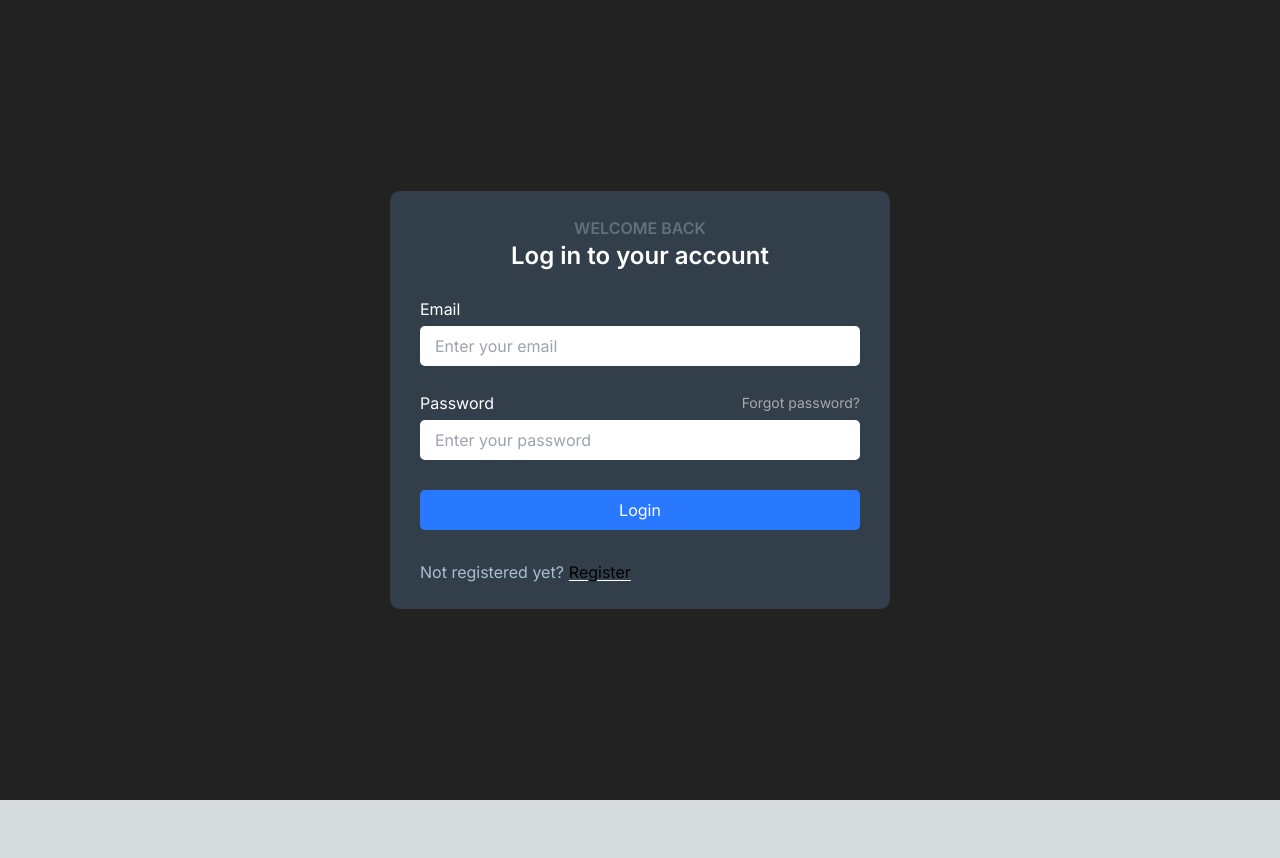
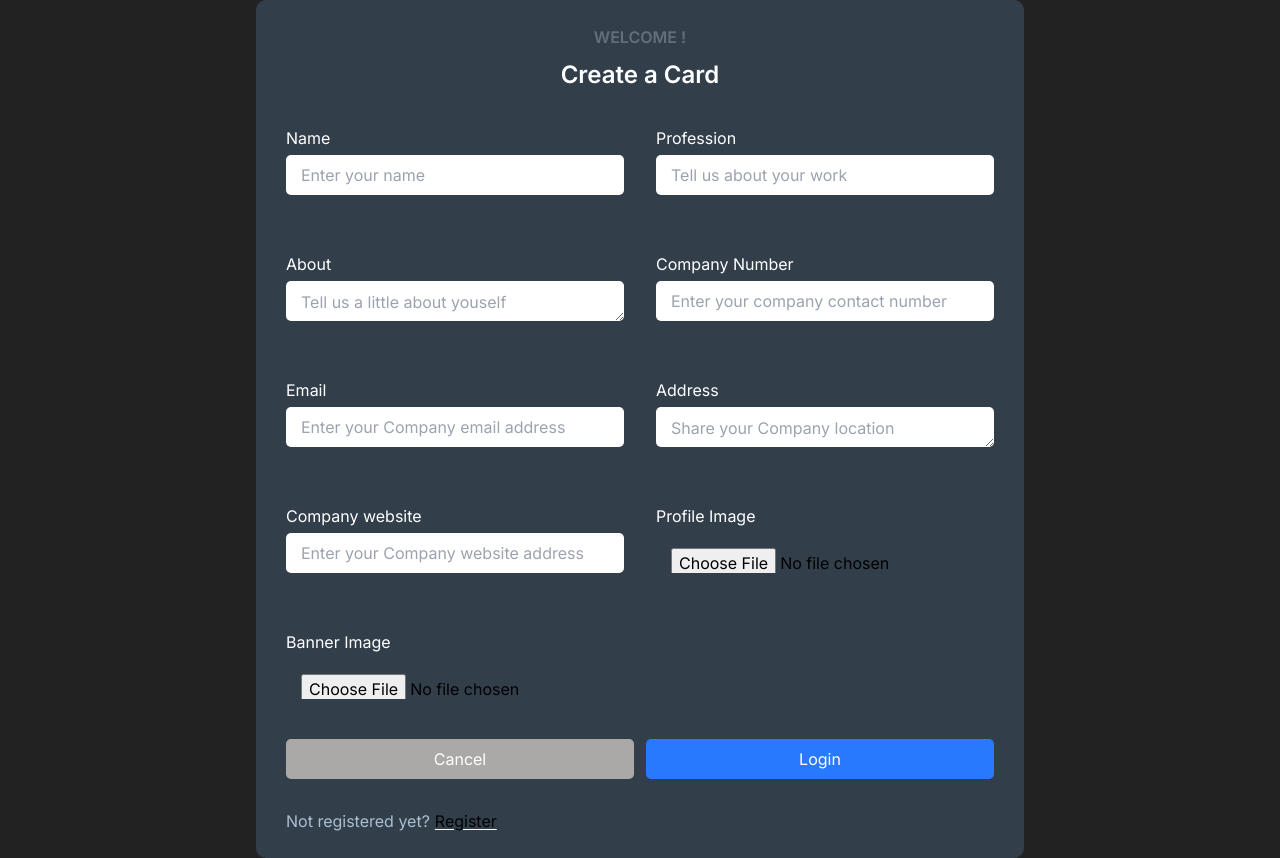
Before and after one commit to jaykanjia/smart_card_client, a Next.js app: page /signup in a window 1280 px wide. Before the commit the page ends 800 px from the top, so only its background shows below. Built offline with nearby package versions, Linux system fonts and the light colour scheme.

Commit message:
create a card page roughly done

```diff
--- a/src/app/signup/page.js
+++ b/src/app/signup/page.js
@@ -1,9 +1,10 @@
 import Challenge from "@/components/SignUp";
+import Register from "@/components/RegisterForm";
 import React from 'react';
 
 const page = () => {
   return (
-    <div><Challenge /></div>
+    <div><Register /></div>
   )
 }
 
--- /dev/null
+++ b/src/components/RegisterForm/index.jsx
@@ -0,0 +1,138 @@
+"use client"
+import React from "react";
+import Image from "next/image";
+import styles from "./register.module.css";
+
+export default function Register() {
+    return (
+        <main className={styles.logincontainer}>
+            <div className={styles.container}>
+                <div className={styles.wb}>WELCOME !</div>
+                <div className={styles.title}>Create a Card</div>
+
+                <div className="grid md:grid-cols-2 gap-8 w-full  ">
+                    <div className={styles.fieldcon}>
+                        <span className={styles.details}>Name</span>
+                        <input
+                            className={styles.inputstyle}
+                            type="name"
+                            placeholder="Enter your name"
+                            required
+                        />
+                    </div>
+                    <div className={styles.fieldcon}>
+                        <div className={styles.data}>
+                            <span className={styles.details}>Profession</span>
+                            {/* <button className={styles.fp}>Forgot password?</button> */}
+                        </div>
+                        <input
+                            className={styles.inputstyle}
+                            type="profession"
+                            placeholder="Tell us about your work"
+                            required
+                        />
+                    </div>
+                    <div className={styles.fieldcon}>
+                        <div className={styles.data}>
+                            <span className={styles.details}>About</span>
+                            {/* <button className={styles.fp}>Forgot password?</button> */}
+                        </div>
+                        < textarea
+                            className={styles.inputstyle}
+                            type="about"
+                            placeholder="Tell us a little about youself"
+                            required
+                            style={{ resize: 'vertical', overflow: 'hidden', height: '40px', paddingTop: '9px' }}
+                            onInput={(e) => {
+                                e.target.style.height = 'auto';
+                                e.target.style.height = e.target.scrollHeight + 'px';
+                            }}
+                        />
+                    </div>
+                    <div className={styles.fieldcon}>
+                        <span className={styles.details}>Company Number</span>
+                        <input
+                            className={styles.inputstyle}
+                            type="number"
+                            placeholder="Enter your company contact number"
+                            required
+                            style={{ appearance: 'textfield', '-moz-appearance': 'textfield' }}
+                        />
+                    </div>
+                    <div className={styles.fieldcon}>
+                        <span className={styles.details}>Email</span>
+                        <input
+                            className={styles.inputstyle}
+                            type="email"
+                            placeholder="Enter your Company email address"
+                            required
+                            pattern="[a-z0-9._%+-]+@[a-z0-9.-]+\.[a-z]{2,}$"
+                            title="Please enter a valid email address"
+                        />
+                    </div>
+                    <div className={styles.fieldcon}>
+                        <div className={styles.data}>
+                            <span className={styles.details}>Address</span>
+                            {/* <button className={styles.fp}>Forgot password?</button> */}
+                        </div>
+                        < textarea
+                            className={styles.inputstyle}
+                            type="address"
+                            placeholder="Share your Company location"
+                            required
+                            style={{ resize: 'vertical', overflow: 'hidden', height: '40px', paddingTop: '9px' }}
+                            onInput={(e) => {
+                                e.target.style.height = 'auto';
+                                e.target.style.height = e.target.scrollHeight + 'px';
+                            }}
+                        />
+                    </div>
+                    <div className={styles.fieldcon}>
+                        <span className={styles.details}>Company website</span>
+                        <input
+                            className={styles.inputstyle}
+                            type="url"
+                            placeholder="Enter your Company website address"
+                            required
+                            pattern="https?://.+"
+                            title="Please enter a valid URL starting with http:// or https://"
+                        />
+                    </div>
+
+                    <div className={styles.fieldcon}>
+                        <span className={styles.details}>Profile Image</span>
+                        <input
+                            className={styles.inputstyle}
+                            type="file"
+                            aria-label="profile image"
+                            accept=".png, .jpg, .jpeg"
+                            required
+                        />
+                    </div>
+                    <div className={styles.fieldcon}>
+                        <span className={styles.details}>Banner Image</span>
+                        <input
+                            className={styles.inputstyle}
+                            type="file"
+                            aria-label="banner image"
+                            accept=".png, .jpg, .jpeg"
+                            required
+                        />
+                    </div>
+
+
+
+                </div>
+
+                <div className="m-[30px_0px] flex gap-3">
+                    <button className={styles.btn1}>Cancel</button>
+                    <button className={styles.btn}>Login</button>
+                </div>
+                <div className="flex flex-row gap-[5px]">
+                    <p className="text-[#aabfd0]">Not registered yet?</p>
+                    <p className={styles.reg}>Register</p>
+                </div>
+            </div>
+        </main>
+    );
+}
--- /dev/null
+++ b/src/components/RegisterForm/register.module.css
@@ -0,0 +1,47 @@
+
+.logincontainer{
+    @apply w-full min-h-[100vh] flex justify-center items-center bg-[#222222]
+}
+
+.container{
+    @apply max-w-screen-md w-[100%] sm:bg-[#323f4b] bg-[#222222]  sm:p-[25px_30px] p-[15px_20px] sm:m-[0px_30px] m-[0px_15px] rounded-[10px]
+}
+
+.wb{
+    @apply flex justify-center text-[#646f78] font-semibold
+}
+
+.title{
+    @apply text-2xl font-semibold text-[white] flex justify-center mb-5 mt-[10px]
+}
+
+.details{
+    @apply text-white p-[5px_0px]
+}
+
+.inputstyle{
+    @apply h-[40px] rounded-[5px] p-[15px] text-black
+}
+
+.btn1{
+    @apply bg-[#aba8a8] text-white w-full rounded-[5px] h-[40px] hover:bg-red-400
+}
+.btn{
+    @apply bg-[#2979FF] text-white w-full rounded-[5px] h-[40px] hover:bg-[#0560ff]
+}
+
+.fp{
+    @apply text-sm text-[#aba8a8]
+}
+
+.reg{
+    @apply decoration-solid underline underline-offset-2 decoration-white cursor-pointer
+}
+
+.fieldcon{
+    @apply flex flex-col m-[10px_0px]
+}
+
+.data{
+    @apply flex flex-row justify-between items-center
+}
```
